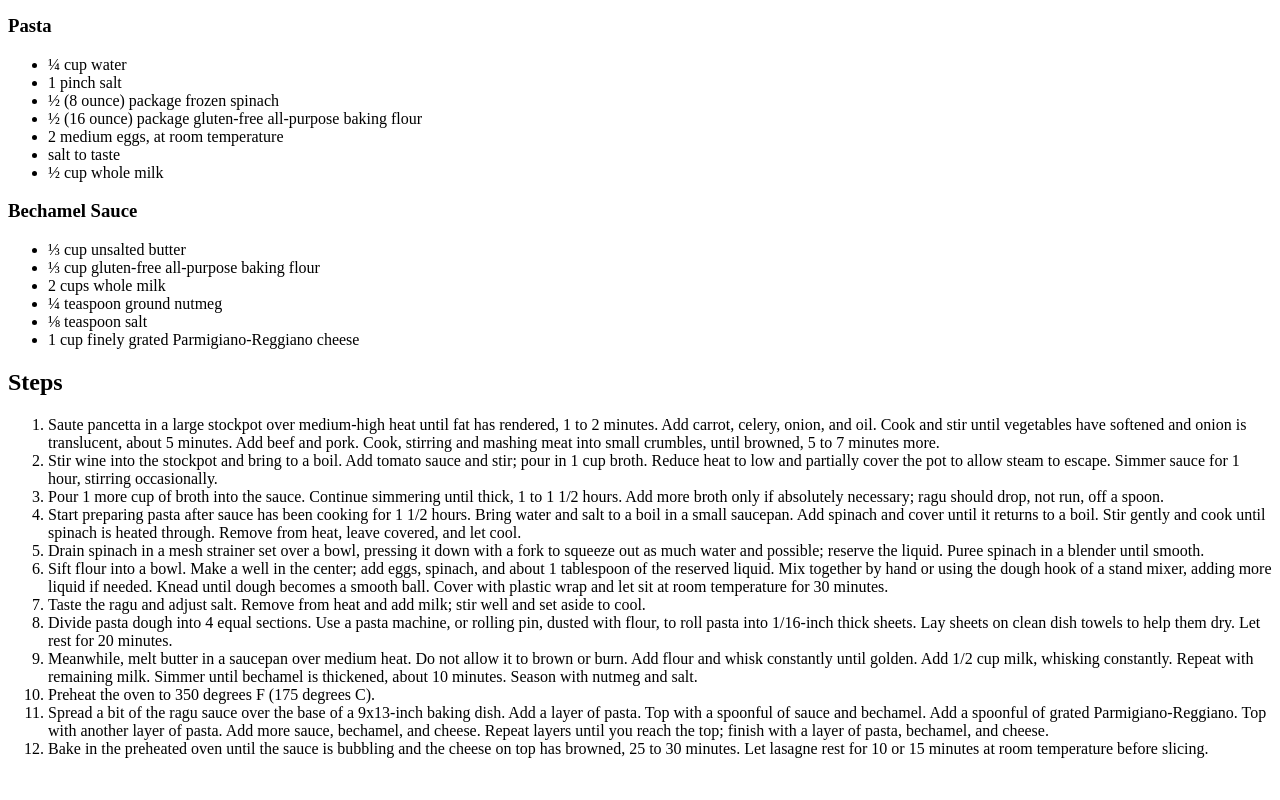
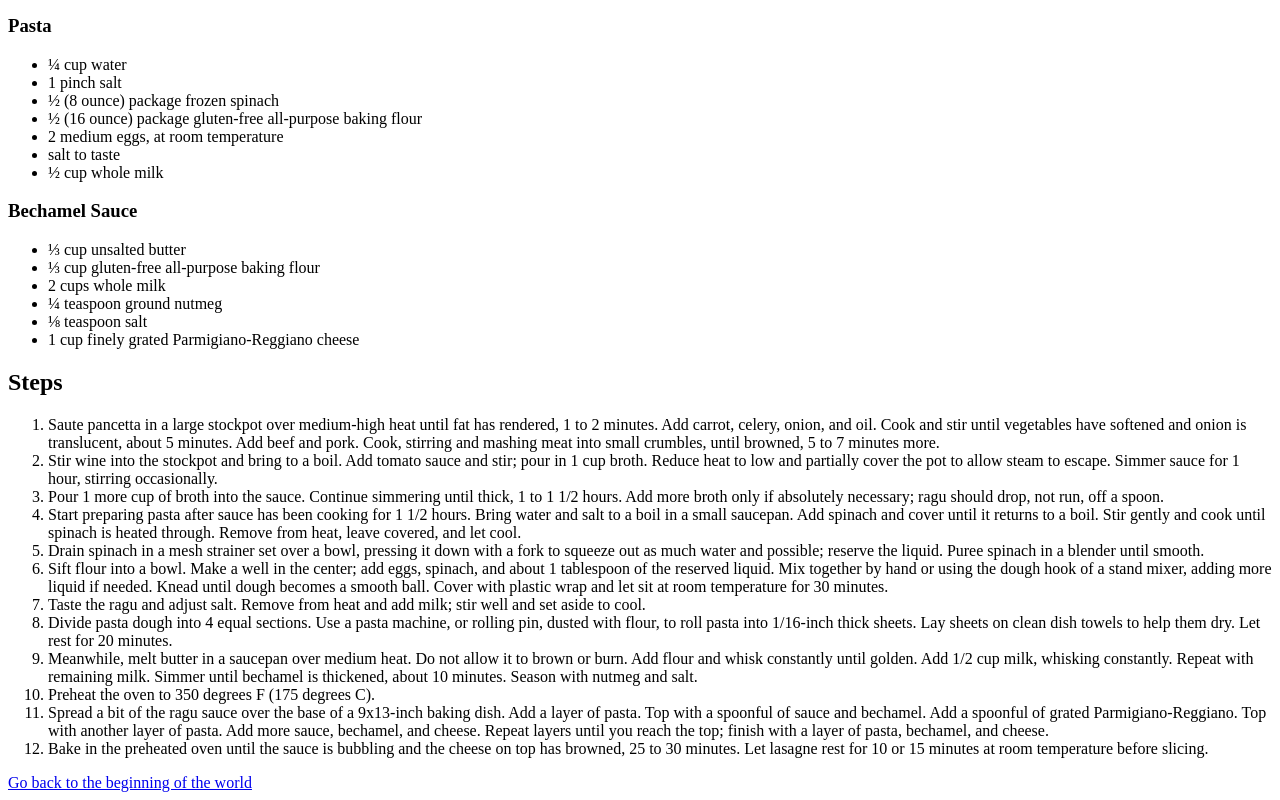
Before and after one commit to 100larczyk/odin-recipes, a plain HTML site: page recipes/lasagna.html in a window 1280 px wide. Shown: the part 1431-2231 px from the top of the page. Before the commit the page ends 2205 px from the top, so only its background shows below. Drawn offline with Linux system fonts and the light colour scheme.

Commit message:
added main photo ant link for homepage

```diff
--- a/recipes/lasagna.html
+++ b/recipes/lasagna.html
@@ -124,5 +124,6 @@
         at room temperature before slicing.
       </li>
     </ol>
+    <a href="../index.html">Go back to the beginning of the world</a>
   </body>
 </html>
```
Also changed, not shown: index.html (+2 -1 lines), recipes/oatmeal-cookies.html (+1 -0 lines), recipes/pizza.html (+1 -0 lines).
